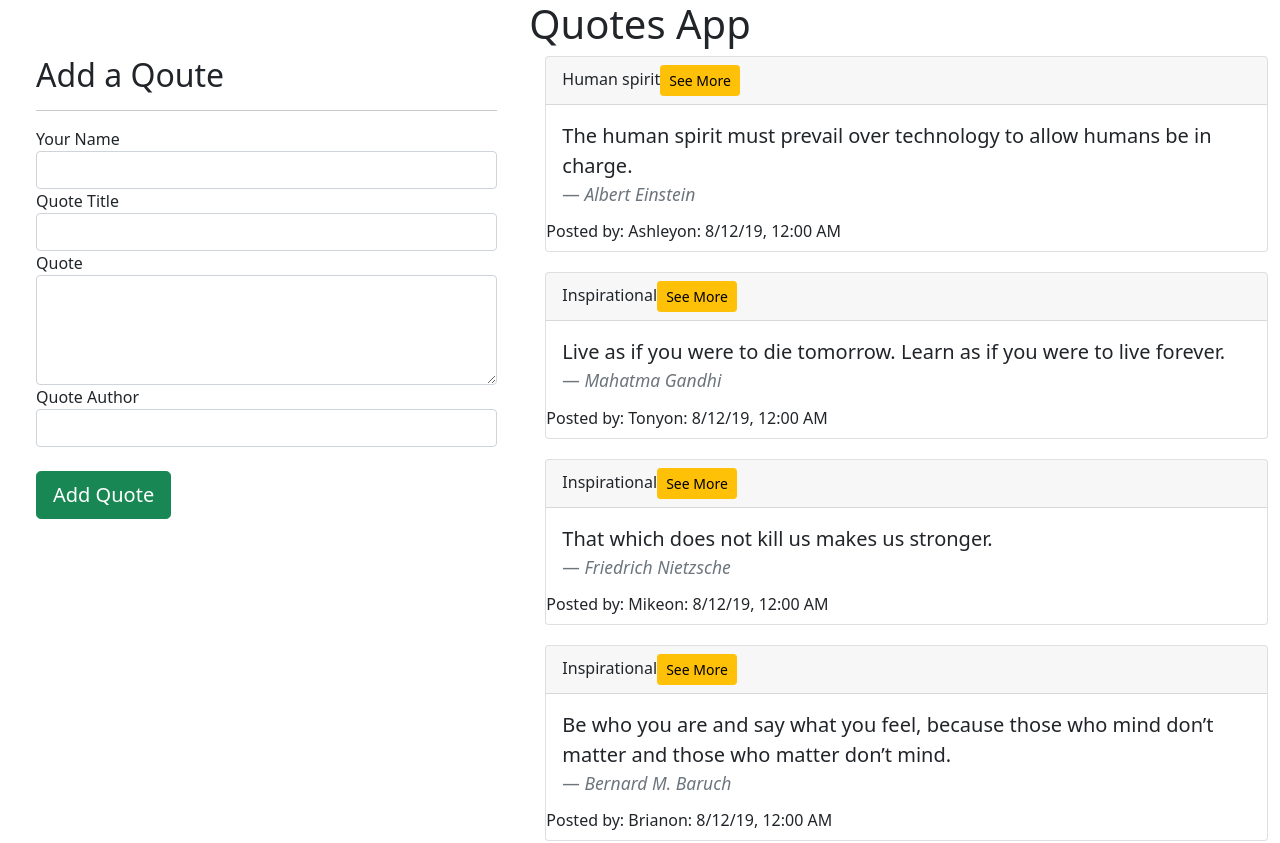
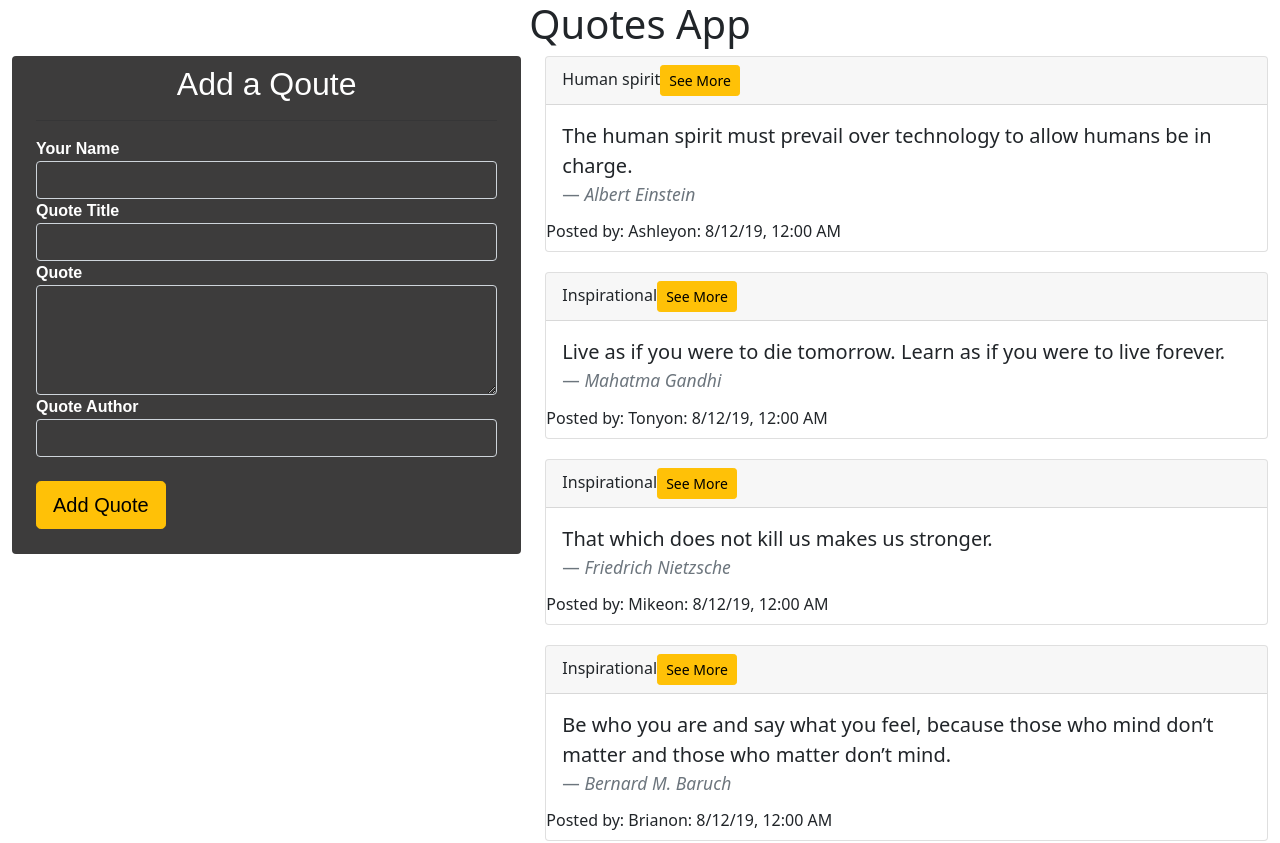
Before and after one commit to Mikemunene16/ang-wk1-ip, an Angular app: page / in a window 1280 px wide. Shown: the top 843 px of the page. Built offline with nearby package versions, Linux system fonts and the light colour scheme.

Commit message:
Add style to quotes-form component

```diff
--- a/src/app/quotes-form/quotes-form.component.css
+++ b/src/app/quotes-form/quotes-form.component.css
@@ -0,0 +1,28 @@
+.form-control{
+    color: white;
+    background: transparent;
+    font-weight: 570;
+  }
+  label{
+    color: white;
+    font-weight: 600;
+  }
+  /*hr{
+    width: 50%;
+    height: 2px;
+    background-color: orange;
+  }*/
+  .heading{
+    color: white;
+    text-align: center;
+    padding-top: 2%;
+  }
+  .container-fluid{
+    background-color: rgb(61, 60, 60);
+
+    border-radius: 4px;
+    padding-bottom: 5%;
+    /*box-shadow: 2px 2px 3px 2px black;*/
+    font-family:Arial, Helvetica, sans-serif;
+    margin-bottom: 5%;
+  }
--- a/src/app/quotes-form/quotes-form.component.html
+++ b/src/app/quotes-form/quotes-form.component.html
@@ -26,6 +26,6 @@
 
         </div>
 <br>
-        <button class="btn btn-lg btn-success">Add Quote</button>
+        <button class="btn btn-lg btn-warning">Add Quote</button>
     </form>
 </div>
```
